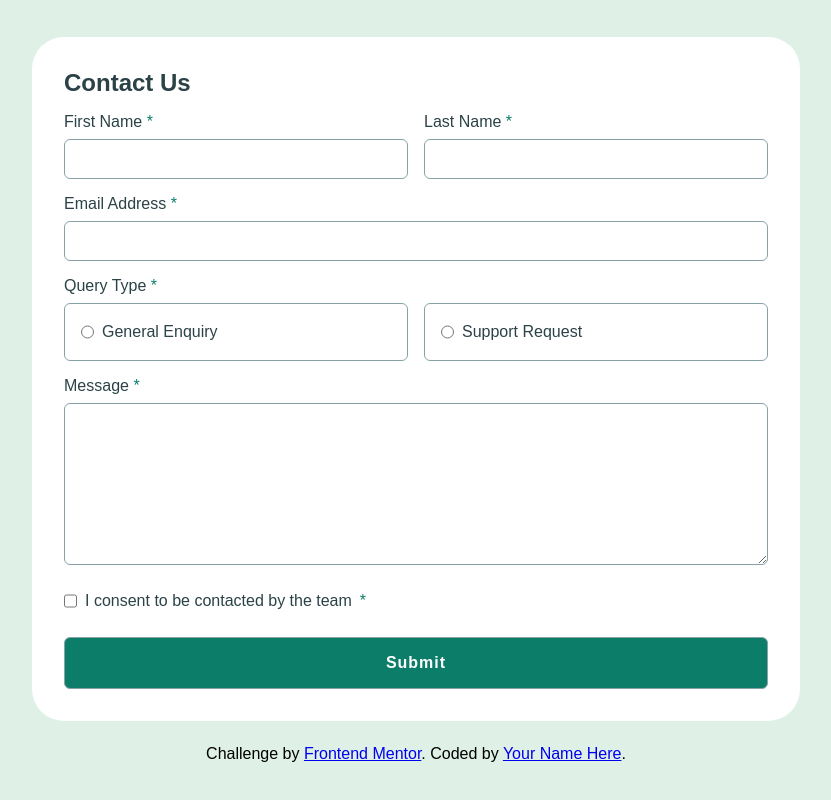
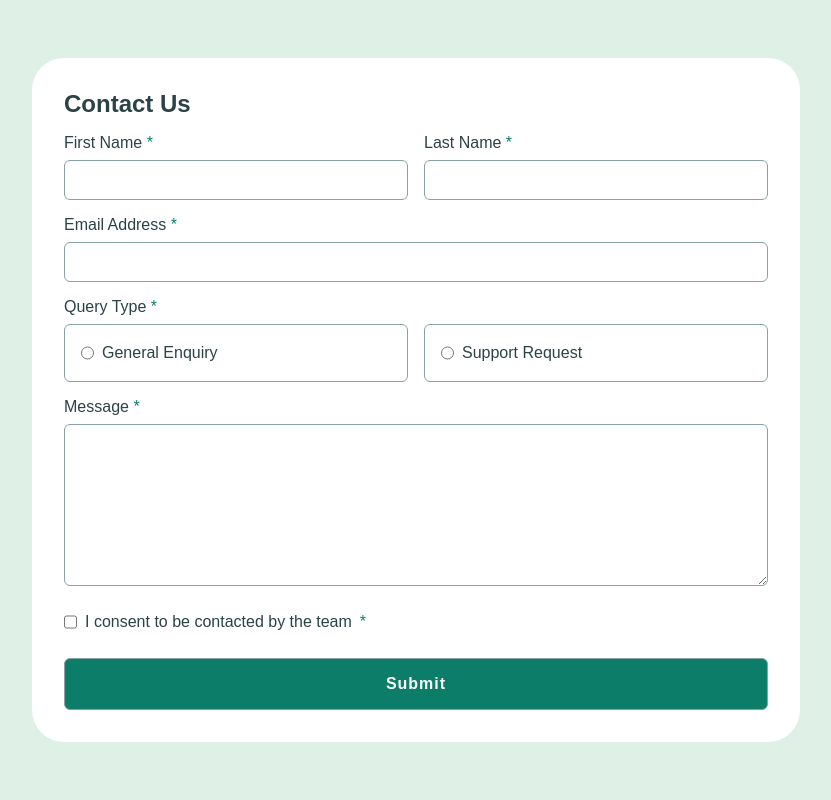
Before and after one commit to Amadocarillofuentes/contact-form-proj3, a plain HTML site: page index.html in a window 1280 px wide. Shown: the whole page, without its empty margins (224-1055 px from the left). Drawn offline with Linux system fonts and the light colour scheme.

Commit message:
Update index.html

```diff
--- a/index.html
+++ b/index.html
@@ -90,11 +90,7 @@
 
     <!-- Message Sent!
   Thanks for completing the form. We'll be in touch soon!-->
-    <div class="attribution">
-      Challenge by
-      <a href="https://www.frontendmentor.io?ref=challenge">Frontend Mentor</a>.
-      Coded by <a href="#">Your Name Here</a>.
-    </div>
+
 
     <script src="script.js"></script>
   </body>
```
